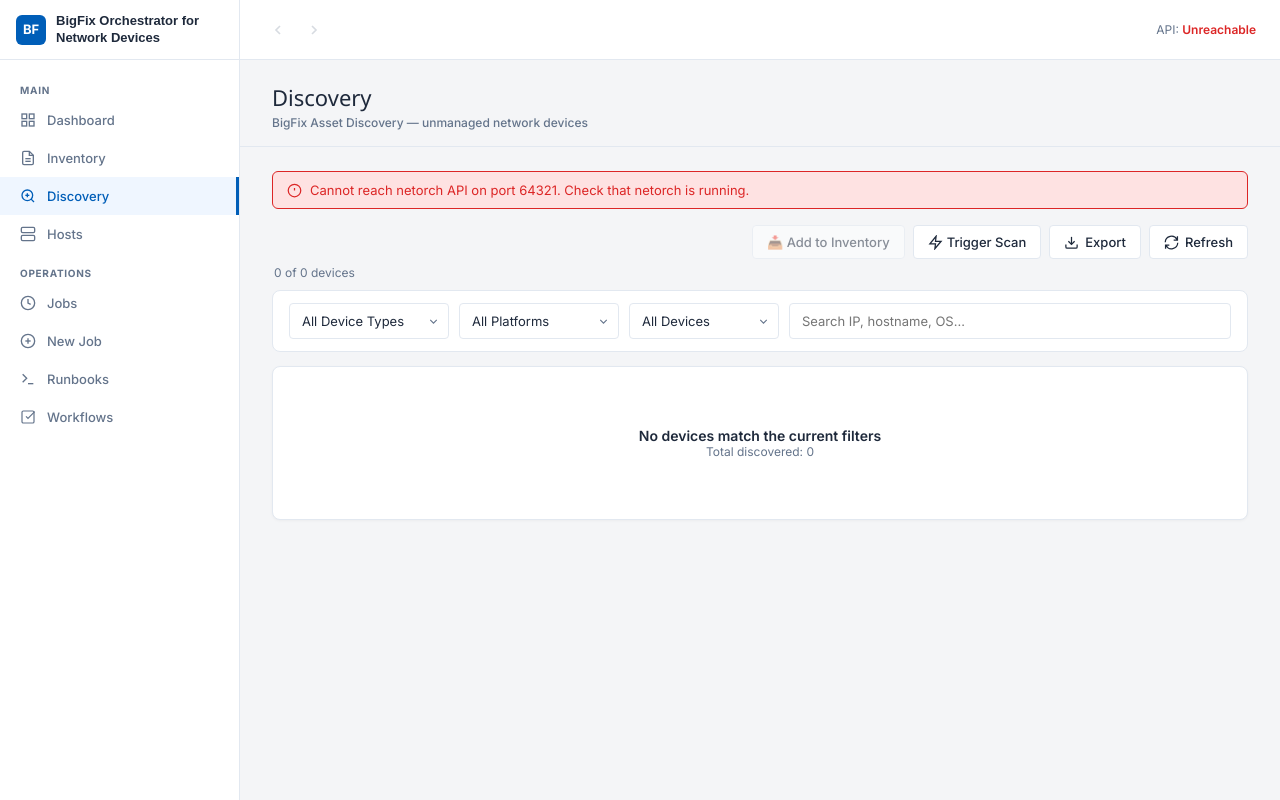
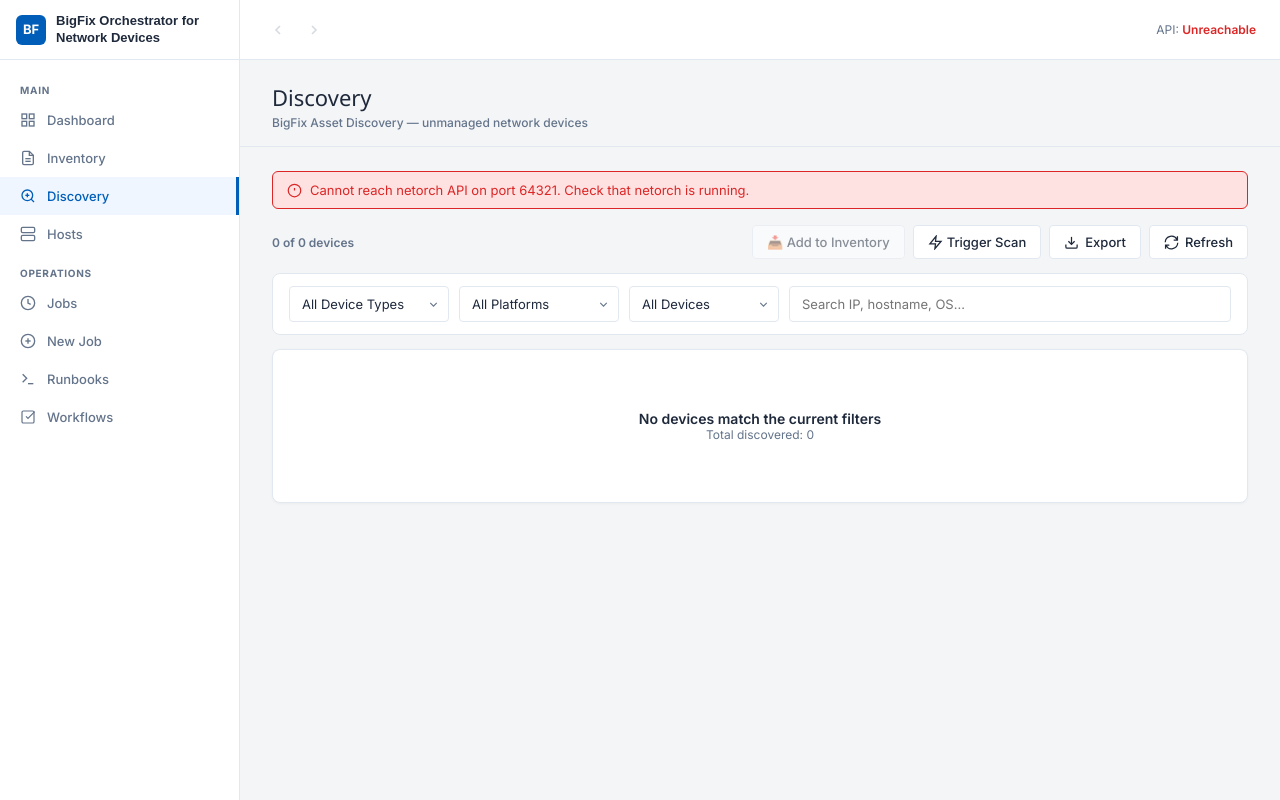
Before and after one commit to raghavgrover/netorch-ui, a Flask app: page /discovery in a window 1280 px wide. Run offline with Flask 3, Linux system fonts and the light colour scheme; data that the repository does not hold is empty; some libraries are stand-ins or nearby versions.

Commit message:
fix: Discovery — strip port from Root Server, restore single-row toolbar
- Root Server address no longer shows :52311 port number
- Status text and buttons restored to a single grid-toolbar row

Co-Authored-By: Claude Sonnet 4.6 <noreply@anthropic.com>

```diff
--- a/static/js/discovery.js
+++ b/static/js/discovery.js
@@ -74,7 +74,7 @@ const Discovery = (() => {
 
         const scanTimes = _devices.map(d => d.scan_time).filter(Boolean).sort();
         _lastMeta = {
-            bigfix_server: data.bigfix_server || '',
+            bigfix_server: (data.bigfix_server || '').replace(/:\d+$/, ''),
             scan_time:     scanTimes[scanTimes.length - 1] || '',
             total:         data.total || _devices.length,
         };
--- a/templates/base.html
+++ b/templates/base.html
@@ -294,9 +294,8 @@
 
         <!-- ════ DISCOVERY ════ -->
         <div id="view-discovery" class="view-section">
-            <!-- Row 1: action buttons only -->
-            <div class="grid-toolbar" style="margin-bottom:6px;">
-                <div class="grid-toolbar-left"></div>
+            <div class="grid-toolbar">
+                <div class="grid-toolbar-left"><span id="disc-status" style="font-size:12px;color:var(--text-secondary);"></span></div>
                 <div class="grid-toolbar-right">
                     <button class="btn btn-outline" id="disc-add-btn" disabled
                         onclick="Discovery.openAddModal()">
@@ -312,10 +311,6 @@
                         <svg viewBox="0 0 24 24" fill="none" stroke="currentColor" stroke-width="2"><path d="M21.5 2v6h-6M2.5 22v-6h6M2 11.5a10 10 0 0 1 18.8-4.3M22 12.5a10 10 0 0 1-18.8 4.2"/></svg>Refresh
                     </button>
                 </div>
-            </div>
-            <!-- Row 2: status info bar -->
-            <div style="font-size:12px;color:var(--text-secondary);margin-bottom:10px;padding:0 2px;">
-                <span id="disc-status"></span>
             </div>
             <!-- Filter bar -->
             <div style="display:flex;gap:10px;flex-wrap:wrap;align-items:center;margin-bottom:14px;padding:12px 16px;background:var(--bg-card);border:1px solid var(--border-light);border-radius:8px;">
```
